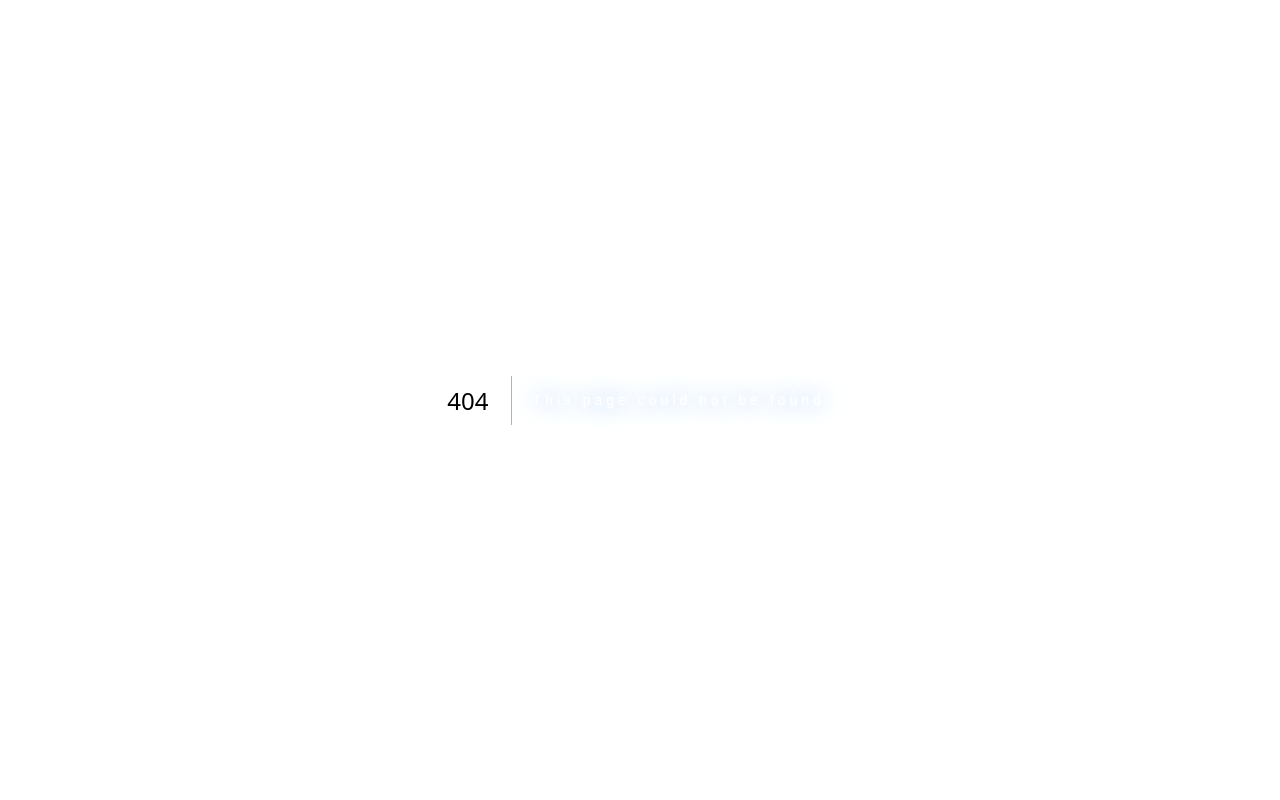
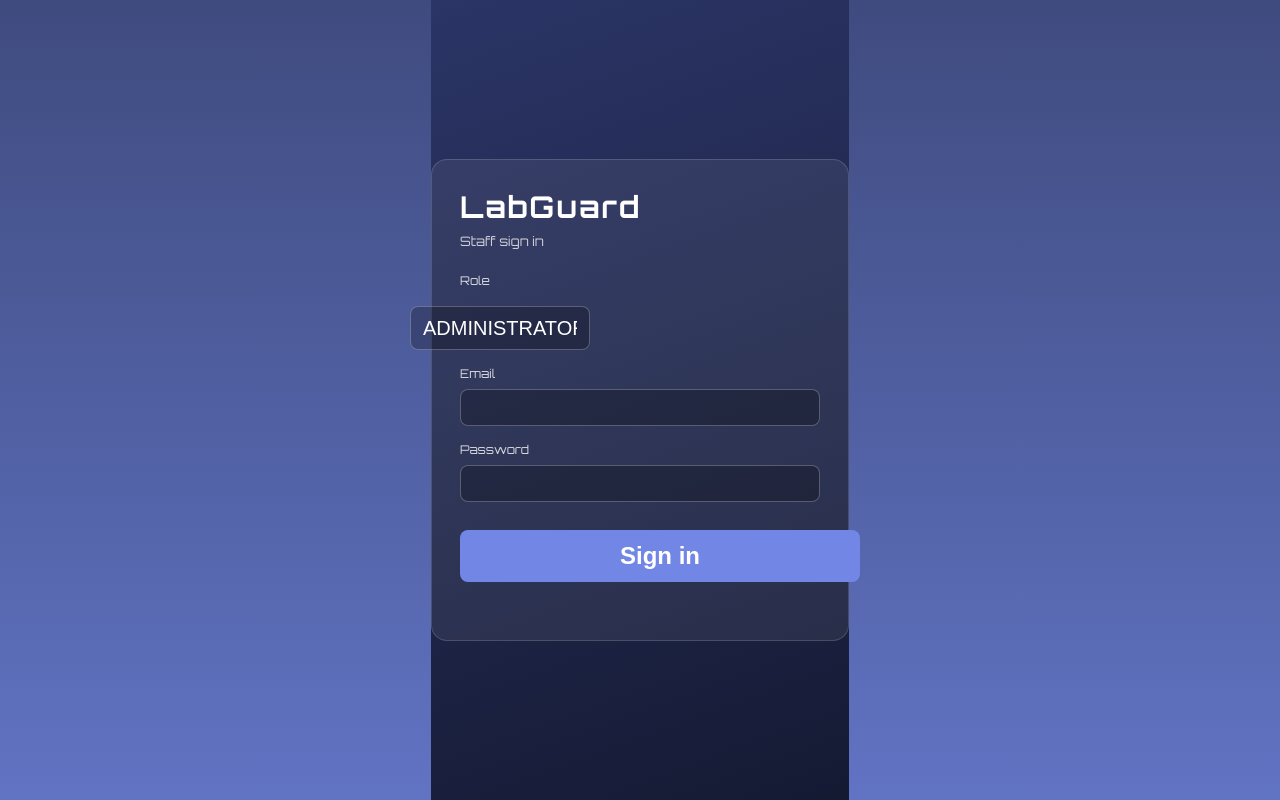
Before and after one commit to jayjayandcattos/LabGuard, a Next.js app: page /login in a window 1280 px wide. Before the commit this address had no page. Built offline with nearby package versions, Linux system fonts and the light colour scheme; a web font is replaced by a local one.

Commit message:
feat: port authentication API and login page

```diff
--- /dev/null
+++ b/app/login/page.tsx
@@ -0,0 +1,128 @@
+"use client";
+
+import { useState } from "react";
+import { useRouter } from "next/navigation";
+
+const roles = [
+  { value: "admin", label: "Administrator" },
+  { value: "faculty", label: "Faculty" },
+  { value: "professor", label: "Professor" },
+];
+
+export default function LoginPage() {
+  const router = useRouter();
+  const [email, setEmail] = useState("");
+  const [password, setPassword] = useState("");
+  const [role, setRole] = useState("admin");
+  const [error, setError] = useState("");
+  const [busy, setBusy] = useState(false);
+
+  async function submit(event: React.FormEvent) {
+    event.preventDefault();
+    setBusy(true);
+    setError("");
+    try {
+      const response = await fetch("/api/auth/login", {
+        method: "POST",
+        headers: { "Content-Type": "application/json" },
+        body: JSON.stringify({ email, password, role }),
+      });
+      const data = await response.json();
+      if (!response.ok || !data.success) {
+        setError(data.message ?? "Login failed");
+        return;
+      }
+      router.push(data.redirect);
+      router.refresh();
+    } catch {
+      setError("Could not reach the server");
+    } finally {
+      setBusy(false);
+    }
+  }
+
+  return (
+    <main style={styles.page}>
+      <form onSubmit={submit} style={styles.card}>
+        <h1 style={styles.title}>LabGuard</h1>
+        <p style={styles.subtitle}>Staff sign in</p>
+
+        <label style={styles.label} htmlFor="role">Role</label>
+        <select id="role" value={role} onChange={(e) => setRole(e.target.value)} style={styles.input}>
+          {roles.map((r) => <option key={r.value} value={r.value}>{r.label}</option>)}
+        </select>
+
+        <label style={styles.label} htmlFor="email">Email</label>
+        <input
+          id="email"
+          type="email"
+          autoComplete="username"
+          value={email}
+          onChange={(e) => setEmail(e.target.value)}
+          style={styles.input}
+          required
+        />
+
+        <label style={styles.label} htmlFor="password">Password</label>
+        <input
+          id="password"
+          type="password"
+          autoComplete="current-password"
+          value={password}
+          onChange={(e) => setPassword(e.target.value)}
+          style={styles.input}
+          required
+        />
+
+        {error && <p role="alert" style={styles.error}>{error}</p>}
+
+        <button type="submit" disabled={busy} style={styles.button}>
+          {busy ? "Signing in…" : "Sign in"}
+        </button>
+      </form>
+    </main>
+  );
+}
+
+const styles: Record<string, React.CSSProperties> = {
+  page: {
+    minHeight: "100vh",
+    display: "grid",
+    placeItems: "center",
+    background: "linear-gradient(160deg, #2b3566, #151a33)",
+    fontFamily: "Orbitron, sans-serif",
+  },
+  card: {
+    width: 360,
+    padding: 28,
+    borderRadius: 16,
+    background: "rgba(255,255,255,0.07)",
+    border: "1px solid rgba(255,255,255,0.15)",
+    color: "#fff",
+    display: "flex",
+    flexDirection: "column",
+    gap: 8,
+  },
+  title: { margin: 0, fontSize: 30, letterSpacing: 2 },
+  subtitle: { margin: "0 0 16px", opacity: 0.75, fontSize: 13 },
+  label: { fontSize: 12, opacity: 0.8 },
+  input: {
+    padding: "10px 12px",
+    borderRadius: 8,
+    border: "1px solid rgba(255,255,255,0.25)",
+    background: "rgba(0,0,0,0.25)",
+    color: "#fff",
+    marginBottom: 8,
+  },
+  button: {
+    marginTop: 12,
+    padding: "12px 16px",
+    borderRadius: 8,
+    border: 0,
+    background: "#7287e5",
+    color: "#fff",
+    fontWeight: 700,
+    cursor: "pointer",
+  },
+  error: { color: "#ffb4b4", fontSize: 13, margin: "4px 0" },
+};
--- a/package.json
+++ b/package.json
@@ -13,6 +13,7 @@
   },
   "dependencies": {
     "@prisma/client": "^6.16.0",
+    "bcryptjs": "^3.0.3",
     "next": "^15.5.0",
     "nodemailer": "^7.0.0",
     "react": "^19.1.0",
```
Also changed, not shown: app/api/auth/login/route.ts (added, +77 -0 lines), app/api/auth/logout/route.ts (added, +8 -0 lines), app/api/auth/me/route.ts (added, +8 -0 lines), lib/auth.ts (added, +17 -0 lines), lib/session.ts (added, +60 -0 lines), 1 other file (tests, documents, lock files or other folders).
